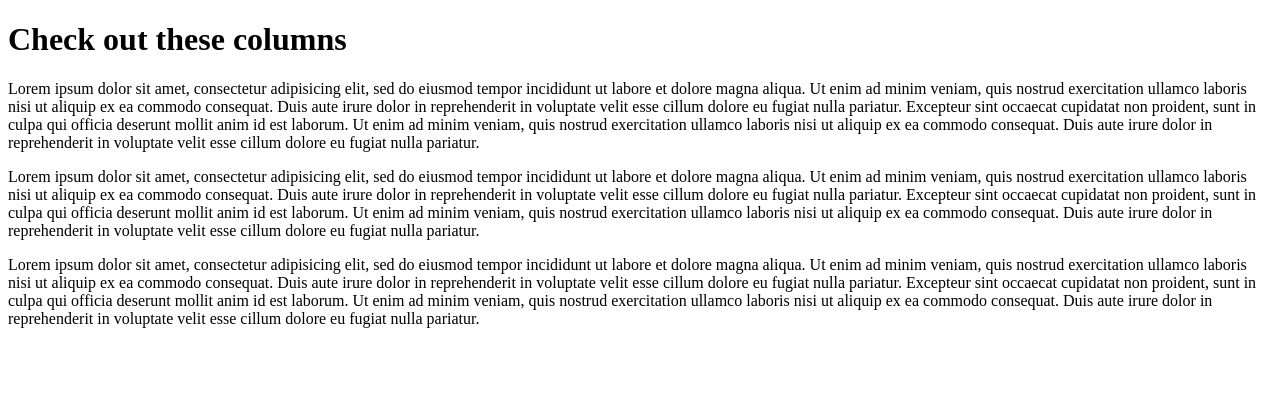
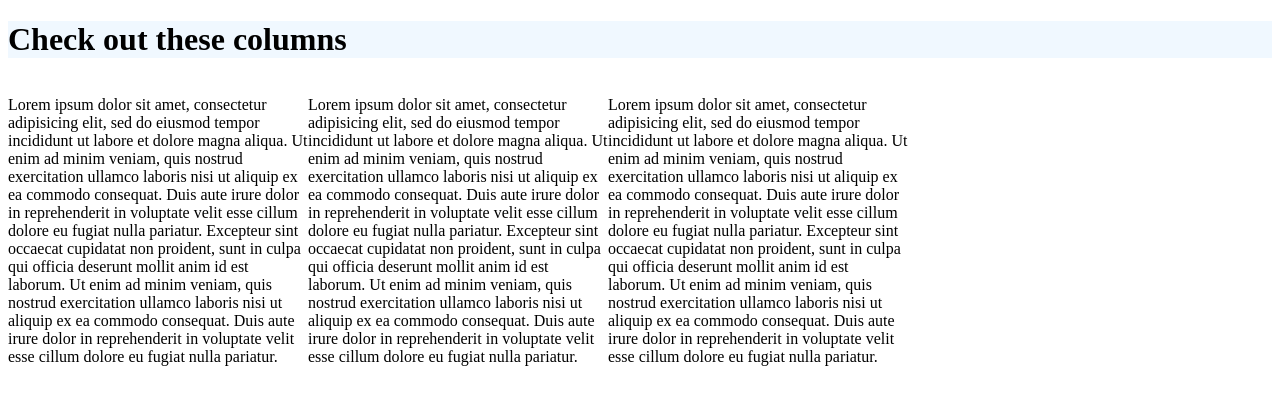
Before and after one commit to gtayyy/blog-site, a plain HTML site: page columns.html in a window 1280 px wide. Drawn offline with Linux system fonts and the light colour scheme.

```diff
--- a/css/styles.css
+++ b/css/styles.css
@@ -9,6 +9,8 @@
 h1 {
     text-align: left;
     font-size: 50;
+    border: 4px solid color(red);
+    background-color: aliceblue;
 }
 
 .header-pic {
@@ -25,3 +27,13 @@
     width: 70vw;
     height: 30vh;
 }
+
+img {
+    float: left;
+}
+
+
+.column {
+    width: 300px;
+    float: left;
+}
```
Also changed, not shown: 1 other file.
